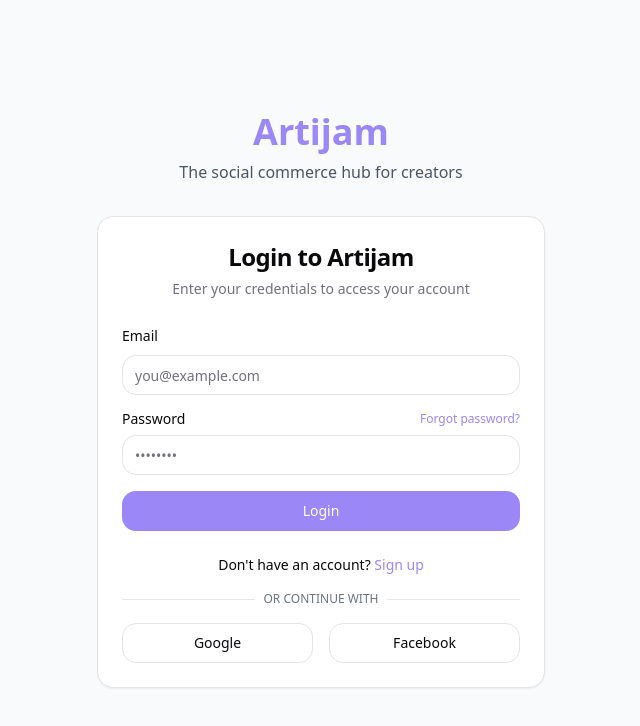
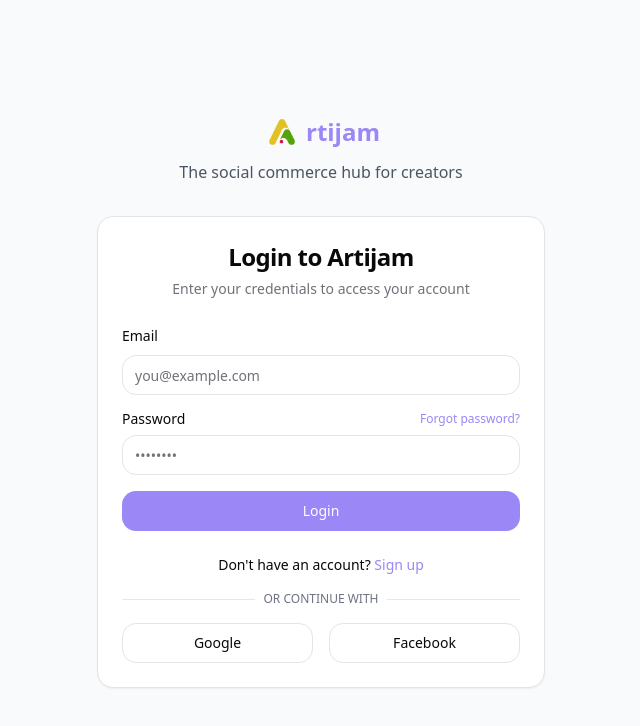
Before and after one commit to askhowenow/artijam-reborn-social-hub, a React (Vite) app: page /login in a window 1280 px wide. Shown: the top 726 px of the page, without its empty margins (319-959 px from the left). Built offline with nearby package versions, Linux system fonts and the light colour scheme.

Commit message:
Replace "A" with logo
Replaces the "A" in "Artijam" with the logo in all instances.

```diff
--- a/src/components/layout/Header.tsx
+++ b/src/components/layout/Header.tsx
@@ -5,6 +5,7 @@ import { Bell, Plus, Search } from "lucide-react";
 import { Button } from "@/components/ui/button";
 import { Avatar } from "@/components/ui/avatar";
 import { useIsMobile } from "@/hooks/use-mobile";
+import Logo from "./Logo";
 
 const Header = () => {
   const isMobile = useIsMobile();
@@ -13,9 +14,7 @@ const Header = () => {
     <header className="sticky top-0 bg-white border-b border-gray-200 z-20">
       <div className="flex items-center justify-between h-16 px-4 md:pl-64 md:pr-8">
         {isMobile && (
-          <Link to="/" className="text-xl font-bold text-artijam-purple">
-            Artijam
-          </Link>
+          <Logo size="sm" />
         )}
 
         <div className="flex-1 md:flex md:justify-center">
--- /dev/null
+++ b/src/components/layout/Logo.tsx
@@ -0,0 +1,33 @@
+
+import React from "react";
+import { Link } from "react-router-dom";
+
+interface LogoProps {
+  className?: string;
+  size?: "sm" | "md" | "lg";
+}
+
+const Logo = ({ className = "", size = "md" }: LogoProps) => {
+  const sizeClasses = {
+    sm: "h-6",
+    md: "h-8",
+    lg: "h-10",
+  };
+
+  return (
+    <Link to="/" className={`flex items-center ${className}`}>
+      <div className="flex items-center">
+        <img
+          src="/lovable-uploads/b7e91f04-f838-4ada-bbfa-4d9e6af5067c.png"
+          alt="Artijam Logo"
+          className={`${sizeClasses[size]} mr-1`}
+        />
+        <span className={`font-bold ${size === "sm" ? "text-lg" : size === "md" ? "text-xl" : "text-2xl"} text-artijam-purple`}>
+          rtijam
+        </span>
+      </div>
+    </Link>
+  );
+};
+
+export default Logo;
--- a/src/components/layout/SideNavigation.tsx
+++ b/src/components/layout/SideNavigation.tsx
@@ -1,4 +1,3 @@
-
 import React from "react";
 import { Link, useLocation } from "react-router-dom";
 import {
@@ -8,6 +7,7 @@ import {
 } from "lucide-react";
 import { cn } from "@/lib/utils";
 import { Avatar } from "@/components/ui/avatar";
+import Logo from "./Logo";
 
 const mainNavLinks = [
   { path: "/", label: "Home", icon: Home },
@@ -40,9 +40,7 @@ const SideNavigation = () => {
   return (
     <aside className="hidden md:flex flex-col h-screen w-64 border-r border-gray-200 bg-white overflow-y-auto fixed left-0 top-0 z-10">
       <div className="p-4 border-b border-gray-200">
-        <Link to="/" className="flex items-center">
-          <span className="text-xl font-bold text-artijam-purple">Artijam</span>
-        </Link>
+        <Logo size="md" />
       </div>
 
       <div className="p-4">
--- a/src/pages/LoginPage.tsx
+++ b/src/pages/LoginPage.tsx
@@ -2,6 +2,7 @@
 import React from "react";
 import { useNavigate } from "react-router-dom";
 import LoginForm from "@/features/auth/LoginForm";
+import Logo from "@/components/layout/Logo";
 
 const LoginPage = () => {
   const navigate = useNavigate();
@@ -13,7 +14,9 @@ const LoginPage = () => {
   return (
     <div className="min-h-screen flex flex-col items-center justify-center bg-gray-50 p-4">
       <div className="w-full max-w-md mb-8 text-center">
-        <h1 className="text-4xl font-bold text-artijam-purple mb-2">Artijam</h1>
+        <div className="flex justify-center mb-2">
+          <Logo size="lg" />
+        </div>
         <p className="text-gray-600">The social commerce hub for creators</p>
       </div>
 
--- a/src/pages/RegisterPage.tsx
+++ b/src/pages/RegisterPage.tsx
@@ -2,6 +2,7 @@
 import React from "react";
 import { useNavigate } from "react-router-dom";
 import RegisterForm from "@/features/auth/RegisterForm";
+import Logo from "@/components/layout/Logo";
 
 const RegisterPage = () => {
   const navigate = useNavigate();
@@ -13,7 +14,9 @@ const RegisterPage = () => {
   return (
     <div className="min-h-screen flex flex-col items-center justify-center bg-gray-50 p-4">
       <div className="w-full max-w-md mb-8 text-center">
-        <h1 className="text-4xl font-bold text-artijam-purple mb-2">Artijam</h1>
+        <div className="flex justify-center mb-2">
+          <Logo size="lg" />
+        </div>
         <p className="text-gray-600">Join the creator community</p>
       </div>
 
```
Also changed, not shown: public/lovable-uploads/b7e91f04-f838-4ada-bbfa-4d9e6af5067c.png (added).
